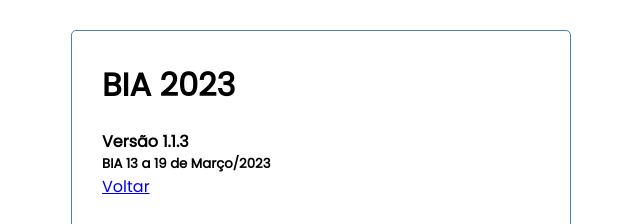
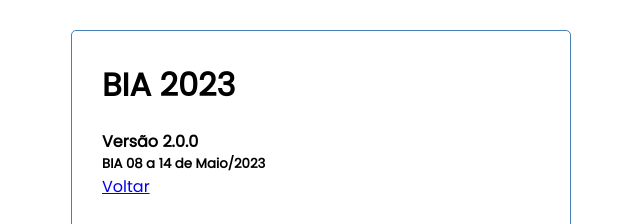
Before and after one commit to henrylle/bia, a React (Create React App) app in the folder client/: page /about in a window 1280 px wide. Shown: the top 224 px of the page, without its empty margins (319-959 px from the left). Built offline with nearby package versions, Linux system fonts and the light colour scheme; no server answers.

Commit message:
Ajustando datas do evento

```diff
--- a/client/src/components/About.js
+++ b/client/src/components/About.js
@@ -2,8 +2,8 @@ import { Link } from "react-router-dom";
 const About = () => {
   return (
     <div>
-      <h4>Versão 1.1.3</h4>
-      <h5>BIA 13 a 19 de Março/2023</h5>
+      <h4>Versão 2.0.0</h4>
+      <h5>BIA 08 a 14 de Maio/2023</h5>
       <Link to="/">Voltar</Link>
     </div>
   );
--- a/package.json
+++ b/package.json
@@ -1,7 +1,7 @@
 {
   "name": "bia",
   "version": "1.0.1",
-  "description": "### Período do evento: 13 a 19 de Março/2023 (Online e ao vivo às 20h)",
+  "description": "### Período do evento: 08 a 14 de Maio/2023 (Online e ao vivo às 20h)",
   "main": "index.js",
   "scripts": {
     "test": "echo \"Error: no test specified\" && exit 1",
```
Also changed, not shown: 1 other file (tests, documents, lock files or other folders).
